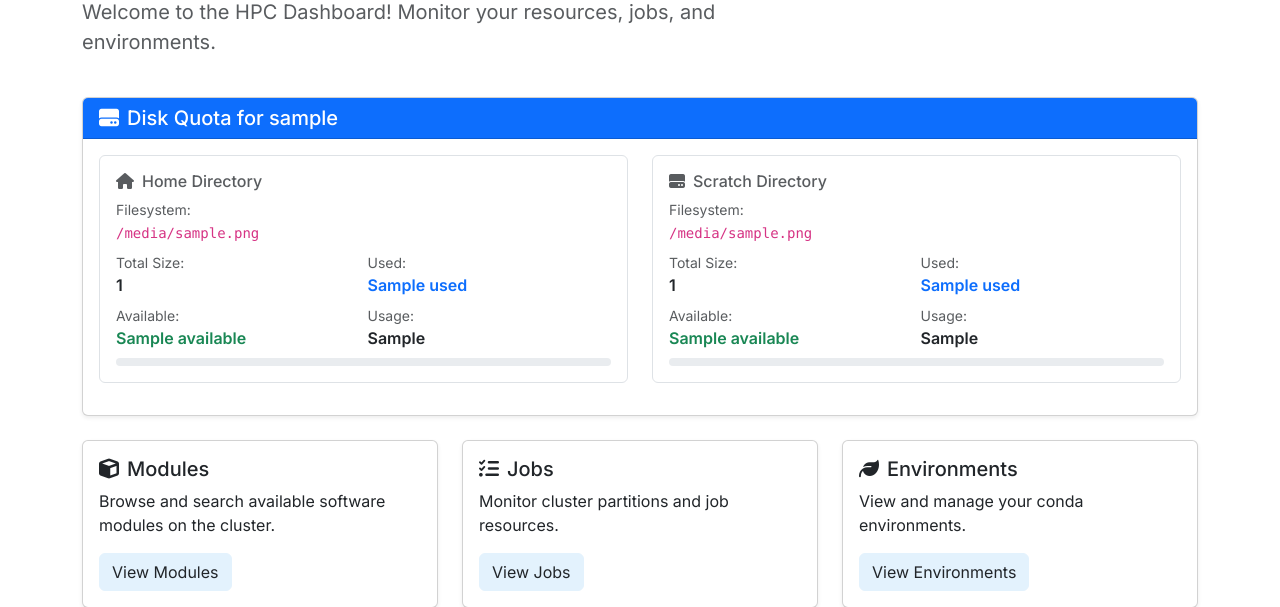
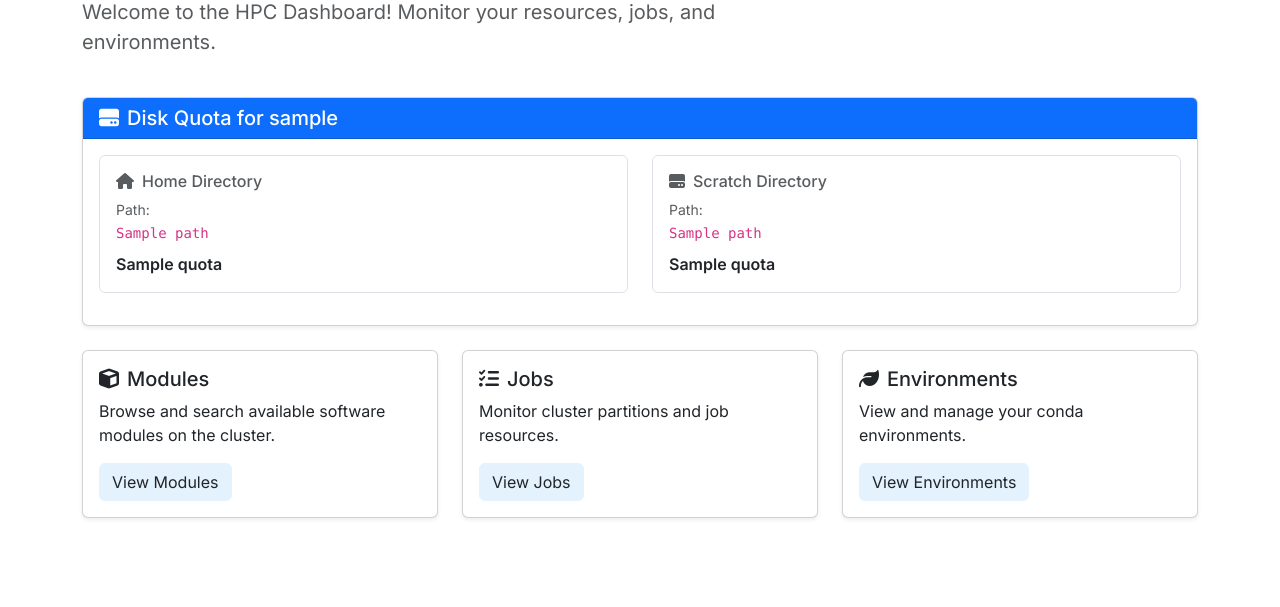
Before and after one commit to sdhutchins/ood-hpc-dash, a Flask app: template templates/index.html in a window 1280 px wide. Shown: the part 166-773 px from the top of the page. Run offline with Flask 3, Linux system fonts and the light colour scheme; the template is opened without the code that fills it: most values are stand-ins (such as "Sample title", 1, 10 or a date in 2020); some libraries are stand-ins or nearby versions.

Commit message:
Light fixes to quota.

```diff
--- a/app.py
+++ b/app.py
@@ -237,7 +237,7 @@ def inject_navbar_color():
     navbar_color = current.get("navbar_color", settings_data.get("navbar_color", "#e3f2fd"))
     return {"navbar_color": navbar_color}
 
-def _parse_disk_quota() -> Optional[Dict[str, Any]]:
+def _parse_disk_quota() -> Optional[Dict[str, str]]:
     """Parse disk quota file and return structured data."""
     quota_file = Path('logs/disk_quota.txt')
     if not quota_file.exists():
@@ -250,27 +250,32 @@ def _parse_disk_quota() -> Optional[Dict[str, Any]]:
         quota_data = {}
         for line in lines:
             line = line.strip()
-            if not line or '|' not in line:
+            # Skip header line and empty lines
+            if not line or line.startswith('---') or 'Disk Quota Report' in line:
                 continue
 
-            parts = line.split('|')
-            if len(parts) >= 7:
-                location = parts[0]  # HOME or SCRATCH
-                filesystem = parts[1]
-                size = parts[2]
-                used = parts[3]
-                available = parts[4]
-                use_pct = parts[5]
-                mounted = parts[6]
-
-                quota_data[location.lower()] = {
-                    'filesystem': filesystem,
-                    'size': size,
-                    'used': used,
-                    'available': available,
-                    'use_pct': use_pct,
-                    'mounted': mounted,
-                }
+            # Parse lines like: /gpfs/user/shutchin + /home/shutchin : 131.95GB of 5368.71GB
+            # or: /gpfs/scratch/shutchin               :   1.39GB - Please keep scratch clean!
+            if '/gpfs/user' in line or '/home' in line:
+                # Home directory line
+                if ':' in line:
+                    parts = line.split(':')
+                    path = parts[0].strip()
+                    quota_info = parts[1].strip()
+                    quota_data['home'] = {
+                        'path': path,
+                        'quota': quota_info
+                    }
+            elif '/gpfs/scratch' in line:
+                # Scratch directory line
+                if ':' in line:
+                    parts = line.split(':')
+                    path = parts[0].strip()
+                    quota_info = parts[1].strip()
+                    quota_data['scratch'] = {
+                        'path': path,
+                        'quota': quota_info
+                    }
 
         return quota_data if quota_data else None
 
--- a/templates/index.html
+++ b/templates/index.html
@@ -23,37 +23,11 @@
             <div class="border rounded p-3">
               <h6 class="text-muted mb-2"><i class="fas fa-home me-2"></i>Home Directory</h6>
               <div class="mb-2">
-                <small class="text-muted d-block">Filesystem:</small>
-                <code class="small">{{ disk_quota.home.filesystem }}</code>
+                <small class="text-muted d-block">Path:</small>
+                <code class="small">{{ disk_quota.home.path }}</code>
               </div>
-              <div class="row g-2 mb-2">
-                <div class="col-6">
-                  <small class="text-muted d-block">Total Size:</small>
-                  <strong>{{ disk_quota.home.size }}</strong>
-                </div>
-                <div class="col-6">
-                  <small class="text-muted d-block">Used:</small>
-                  <strong class="text-primary">{{ disk_quota.home.used }}</strong>
-                </div>
-              </div>
-              <div class="row g-2 mb-2">
-                <div class="col-6">
-                  <small class="text-muted d-block">Available:</small>
-                  <strong class="text-success">{{ disk_quota.home.available }}</strong>
-                </div>
-                <div class="col-6">
-                  <small class="text-muted d-block">Usage:</small>
-                  <strong>{{ disk_quota.home.use_pct }}</strong>
-                </div>
-              </div>
-              <div class="progress" style="height: 8px;">
-                <div class="progress-bar {% if disk_quota.home.use_pct|replace('%', '')|int > 80 %}bg-danger{% elif disk_quota.home.use_pct|replace('%', '')|int > 60 %}bg-warning{% else %}bg-success{% endif %}"
-                     role="progressbar"
-                     style="width: {{ disk_quota.home.use_pct }}"
-                     aria-valuenow="{{ disk_quota.home.use_pct|replace('%', '') }}"
-                     aria-valuemin="0"
-                     aria-valuemax="100">
-                </div>
+              <div class="mt-2">
+                <strong>{{ disk_quota.home.quota }}</strong>
               </div>
             </div>
           </div>
@@ -63,37 +37,11 @@
             <div class="border rounded p-3">
               <h6 class="text-muted mb-2"><i class="fas fa-hdd me-2"></i>Scratch Directory</h6>
               <div class="mb-2">
-                <small class="text-muted d-block">Filesystem:</small>
-                <code class="small">{{ disk_quota.scratch.filesystem }}</code>
+                <small class="text-muted d-block">Path:</small>
+                <code class="small">{{ disk_quota.scratch.path }}</code>
               </div>
-              <div class="row g-2 mb-2">
-                <div class="col-6">
-                  <small class="text-muted d-block">Total Size:</small>
-                  <strong>{{ disk_quota.scratch.size }}</strong>
-                </div>
-                <div class="col-6">
-                  <small class="text-muted d-block">Used:</small>
-                  <strong class="text-primary">{{ disk_quota.scratch.used }}</strong>
-                </div>
-              </div>
-              <div class="row g-2 mb-2">
-                <div class="col-6">
-                  <small class="text-muted d-block">Available:</small>
-                  <strong class="text-success">{{ disk_quota.scratch.available }}</strong>
-                </div>
-                <div class="col-6">
-                  <small class="text-muted d-block">Usage:</small>
-                  <strong>{{ disk_quota.scratch.use_pct }}</strong>
-                </div>
-              </div>
-              <div class="progress" style="height: 8px;">
-                <div class="progress-bar {% if disk_quota.scratch.use_pct|replace('%', '')|int > 80 %}bg-danger{% elif disk_quota.scratch.use_pct|replace('%', '')|int > 60 %}bg-warning{% else %}bg-success{% endif %}"
-                     role="progressbar"
-                     style="width: {{ disk_quota.scratch.use_pct }}"
-                     aria-valuenow="{{ disk_quota.scratch.use_pct|replace('%', '') }}"
-                     aria-valuemin="0"
-                     aria-valuemax="100">
-                </div>
+              <div class="mt-2">
+                <strong>{{ disk_quota.scratch.quota }}</strong>
               </div>
             </div>
           </div>
```
Also changed, not shown: 1 other file.
